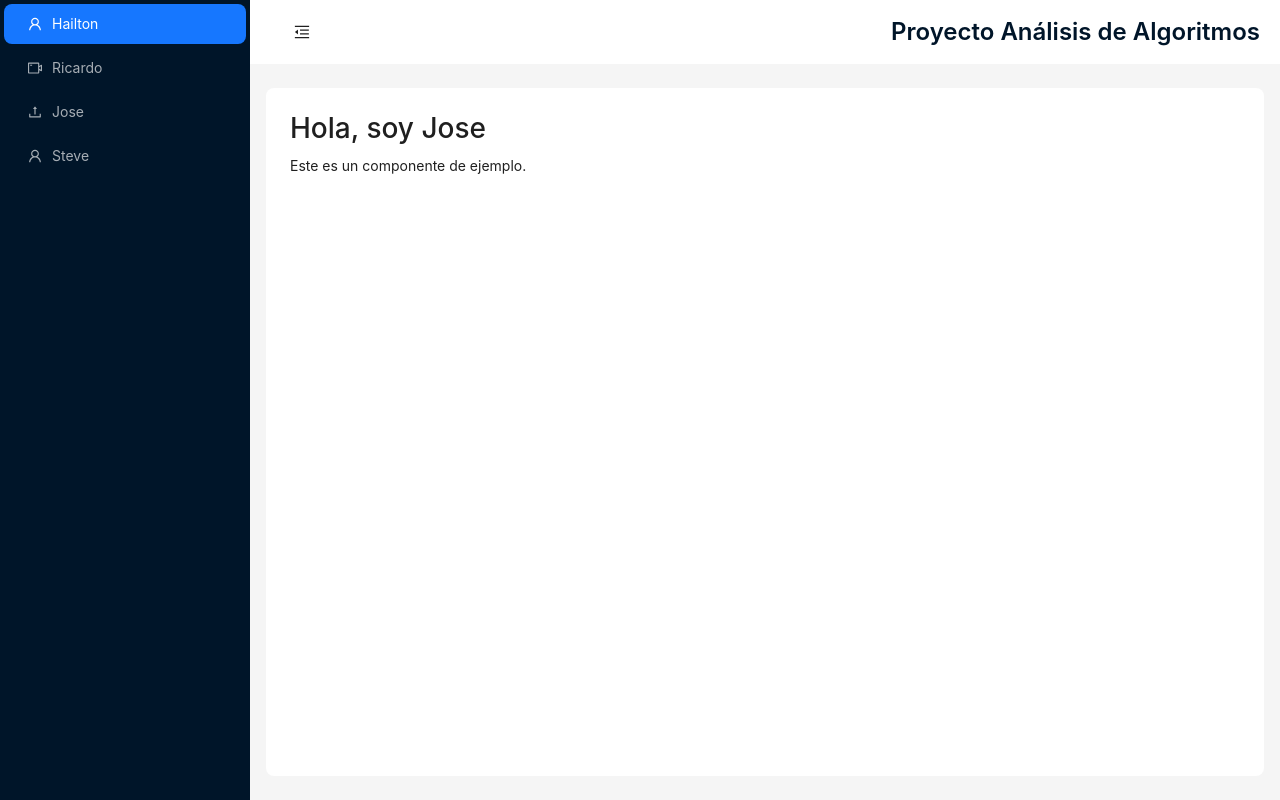
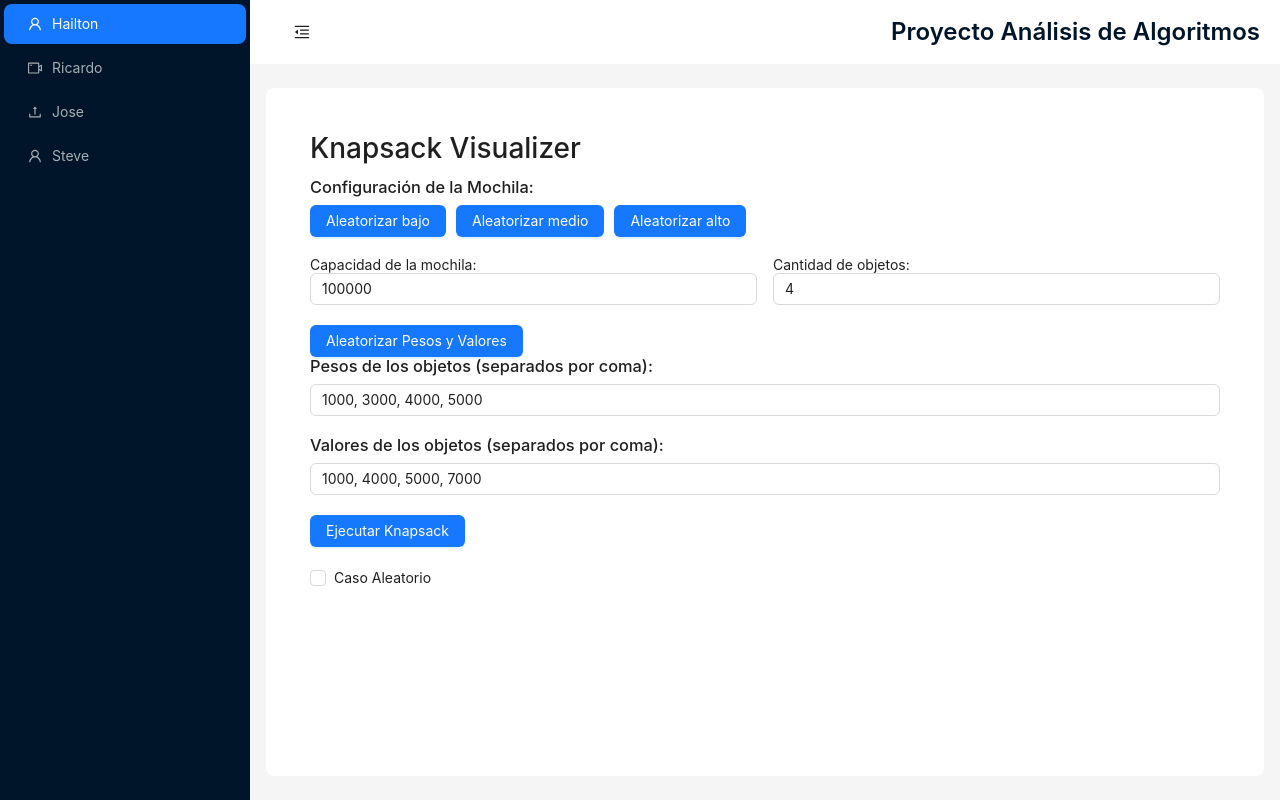
Before and after one commit to hailtonamaya/Proyecto_Analisis_de_Algoritmos, a React (Create React App) app: page /jose in a window 1280 px wide. Built offline with nearby package versions, Linux system fonts and the light colour scheme.

Commit message:
Avances en el knapsack
Se creo el algoritmo y se esta trabajando en lo visual

```diff
--- a/src/pages/Jose.jsx
+++ b/src/pages/Jose.jsx
@@ -1,10 +1,224 @@
-import React from 'react';
+import React, { useState } from "react";
+import { Button, Input, message, Checkbox, Row, Col } from "antd";
 
+// Algoritmo Knapsack
+const knapsackFor = (capacidad, peso, valor, noObj) => {
+  const mochila = Array.from({ length: noObj + 1 }, () =>
+    Array(capacidad + 1).fill(0)
+  );
+
+  for (let i = 1; i <= noObj; i++) {
+    for (let w = 1; w <= capacidad; w++) {
+      if (peso[i - 1] <= w) {
+        mochila[i][w] = Math.max(
+          mochila[i - 1][w],
+          mochila[i - 1][w - peso[i - 1]] + valor[i - 1]
+        );
+      } else {
+        mochila[i][w] = mochila[i - 1][w];
+      }
+    }
+  }
+
+  return mochila[noObj][capacidad]; // Devolver el valor máximo alcanzado
+};
+
+// Componente Visual
 const Jose = () => {
+  const [capacidad, setCapacidad] = useState(100000);
+  const [noObj, setNoObj] = useState(4);
+  const [pesos, setPesos] = useState([1000, 3000, 4000, 5000]);
+  const [valores, setValores] = useState([1000, 4000, 5000, 7000]);
+  const [tiempoEjecucion, setTiempoEjecucion] = useState(null);
+  const [resultado, setResultado] = useState(null);
+  const [casoAleatorio, setCasoAleatorio] = useState(false);
+
+  // Función para ejecutar el algoritmo y medir el tiempo
+  const ejecutarKnapsack = () => {
+    const start = performance.now(); // Tiempo de inicio
+
+    const maxValor = knapsackFor(capacidad, pesos, valores, noObj);
+    const end = performance.now(); // Tiempo de fin
+
+    const tiempo = (end - start).toFixed(4); // Tiempo de ejecución en milisegundos
+    setTiempoEjecucion(tiempo);
+    setResultado(maxValor);
+
+    message.success(`Tiempo de ejecución: ${tiempo} ms`);
+  };
+
+  // Función para generar datos aleatorios para la capacidad y cantidad de objetos
+  const generarConfiguracionAleatoria = (nivel) => {
+    let capacidadAleatoria = 0;
+    let cantidadObjetosAleatoria = 0;
+
+    switch (nivel) {
+      case "bajo":
+        capacidadAleatoria = Math.floor(Math.random() * 5000) + 1; // Capacidad aleatoria entre 1 y 5000
+        cantidadObjetosAleatoria = Math.floor(Math.random() * 5) + 1; // Objetos entre 1 y 5
+        break;
+      case "medio":
+        capacidadAleatoria = Math.floor(Math.random() * 50000) + 5000; // Capacidad entre 5000 y 50000
+        cantidadObjetosAleatoria = Math.floor(Math.random() * 10) + 5; // Objetos entre 5 y 10
+        break;
+      case "alto":
+        capacidadAleatoria = Math.floor(Math.random() * 100000) + 50000; // Capacidad entre 50000 y 100000
+        cantidadObjetosAleatoria = Math.floor(Math.random() * 15) + 10; // Objetos entre 10 y 15
+        break;
+      default:
+        break;
+    }
+
+    // Actualizar el estado con los datos aleatorios
+    setCapacidad(capacidadAleatoria);
+    setNoObj(cantidadObjetosAleatoria);
+  };
+
+  // Función para generar datos aleatorios para los pesos y valores
+  const generarPesosYValoresAleatorios = () => {
+    const pesosAleatorios = Array.from({ length: noObj }, () =>
+      Math.floor(Math.random() * 100000) + 1 // Pesos aleatorios entre 1 y 100,000
+    );
+    const valoresAleatorios = Array.from({ length: noObj }, () =>
+      Math.floor(Math.random() * 100000) + 1 // Valores aleatorios entre 1 y 100,000
+    );
+
+    // Actualizar el estado con los datos aleatorios
+    setPesos(pesosAleatorios);
+    setValores(valoresAleatorios);
+  };
+
+  // Función para manejar el cambio de pesos y valores como texto separado por comas
+  const handlePesosChange = (value) => {
+    const nuevosPesos = value.split(",").map((peso) => parseInt(peso.trim(), 10));
+    setPesos(nuevosPesos);
+  };
+
+  const handleValoresChange = (value) => {
+    const nuevosValores = value.split(",").map((valor) => parseInt(valor.trim(), 10));
+    setValores(nuevosValores);
+  };
+
+  // Generar campos para pesos y valores
+  const renderObjetoInputs = () => {
+    return (
+      <div>
+        <div style={{ marginBottom: "20px" }}>
+          <h3>Pesos de los objetos (separados por coma):</h3>
+          <Input
+            placeholder="Ej: 1000, 2000, 3000"
+            value={pesos.join(", ")}
+            onChange={(e) => handlePesosChange(e.target.value)}
+          />
+        </div>
+        <div>
+          <h3>Valores de los objetos (separados por coma):</h3>
+          <Input
+            placeholder="Ej: 1000, 4000, 5000"
+            value={valores.join(", ")}
+            onChange={(e) => handleValoresChange(e.target.value)}
+          />
+        </div>
+      </div>
+    );
+  };
+
   return (
-    <div>
-      <h1>Hola, soy Jose</h1>
-      <p>Este es un componente de ejemplo.</p>
+    <div style={{ padding: "20px" }}>
+      <h1>Knapsack Visualizer</h1>
+
+      {/* Configuración de la Mochila */}
+      <div style={{ marginBottom: "20px" }}>
+        <h3>Configuración de la Mochila:</h3>
+        <div style={{ display: "flex", gap: "10px", marginBottom: "20px" }}>
+          <Button type="primary" onClick={() => generarConfiguracionAleatoria("bajo")}>
+            Aleatorizar bajo
+          </Button>
+          <Button type="primary" onClick={() => generarConfiguracionAleatoria("medio")}>
+            Aleatorizar medio
+          </Button>
+          <Button type="primary" onClick={() => generarConfiguracionAleatoria("alto")}>
+            Aleatorizar alto
+          </Button>
+        </div>
+        <div style={{ marginTop: "10px" }}>
+          <Row gutter={16}>
+            <Col span={12}>
+              <label>Capacidad de la mochila:</label>
+              <Input
+                value={capacidad}
+                onChange={(e) => setCapacidad(parseInt(e.target.value))}
+                placeholder="Capacidad de la mochila"
+                type="number"
+              />
+            </Col>
+            <Col span={12}>
+              <label>Cantidad de objetos:</label>
+              <Input
+                value={noObj}
+                onChange={(e) => {
+                  setNoObj(parseInt(e.target.value));
+                  const newPesos = new Array(parseInt(e.target.value)).fill(1);
+                  const newValores = new Array(parseInt(e.target.value)).fill(1);
+                  setPesos(newPesos);
+                  setValores(newValores);
+                }}
+                placeholder="Cantidad de objetos"
+                type="number"
+              />
+            </Col>
+          </Row>
+        </div>
+      </div>
+
+      {/* Botón para aleatorizar pesos y valores */}
+      <div style={{ marginTop: "20px" }}>
+        <Button type="primary" onClick={generarPesosYValoresAleatorios}>
+          Aleatorizar Pesos y Valores
+        </Button>
+      </div>
+
+      {/* Entradas dinámicas para pesos y valores */}
+      {renderObjetoInputs()}
+
+      {/* Resultado y Tiempo de ejecución */}
+      {resultado !== null && (
+        <div style={{ marginTop: "20px" }}>
+          <h3>Valor máximo alcanzado: {resultado}</h3>
+        </div>
+      )}
+
+      {tiempoEjecucion && (
+        <div style={{ marginTop: "10px" }}>
+          <strong>Tiempo de ejecución: {tiempoEjecucion} ms</strong>
+        </div>
+      )}
+
+      {/* Botón para ejecutar el algoritmo */}
+      <Button type="primary" onClick={ejecutarKnapsack} style={{ marginTop: "20px" }}>
+        Ejecutar Knapsack
+      </Button>
+
+      {/* Caso Aleatorio */}
+      <div style={{ marginTop: "20px" }}>
+        <Checkbox
+          checked={casoAleatorio}
+          onChange={(e) => {
+            setCasoAleatorio(e.target.checked);
+            if (e.target.checked) {
+              generarConfiguracionAleatoria("alto"); // Configuración por defecto alta al activar el checkbox
+              generarPesosYValoresAleatorios();
+            } else {
+              setCapacidad(100000);
+              setNoObj(4);
+              setPesos([1000, 3000, 4000, 5000]);
+              setValores([1000, 4000, 5000, 7000]);
+            }
+          }}
+        >
+          Caso Aleatorio
+        </Checkbox>
+      </div>
     </div>
   );
 };
```
Also changed, not shown: src/mochila_vacia.png (added).
